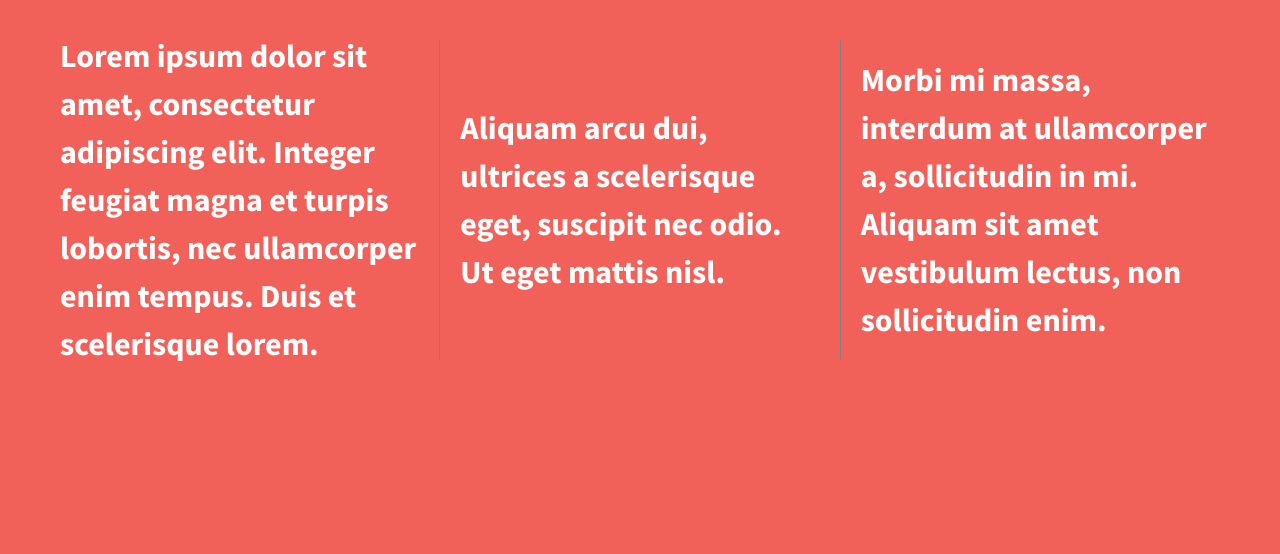
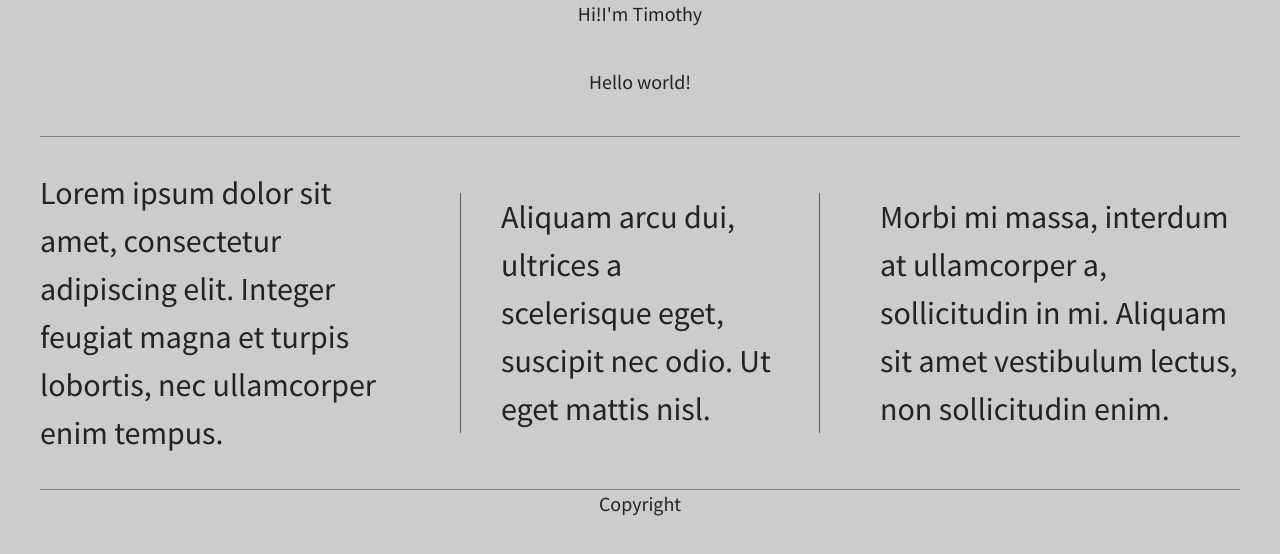
Before and after one commit to timmy-goods/206-divs-flexbox-starter, a plain HTML site: page index.html in a window 1280 px wide. Drawn offline with nearby package versions, Linux system fonts and the light colour scheme; a script that the page names is missing.

Commit message:
Updated to practice site layout

```diff
--- a/css/main.css
+++ b/css/main.css
@@ -97,41 +97,62 @@ textarea {
 
 
 html {
-  background-color: #fff;
+  background-color: #ccc;
   height: 100%;
+  width: 100%;
 }
 
 body {
   font-family: 'Source Sans Pro', sans-serif;
-  padding: 2em;
+  padding: 0em 2em;
   font-size: 1.25em;
-  height: 100%;
-  background-color: #f16059;
+  display: flex;
+  justify-content: center;
 }
 
-.wrapper {
-  /*add display:flex and set justify-content to space-between*/
+.flex-container {
   display: flex;
+  align-items: center;
+  flex-flow: row wrap;
   justify-content: space-between;
-  font-weight: 700;
+  max-width: 1200px;
 }
 
-.div-1, .div-2, .div-3 {
-  /*give the divs a width of 30%, add display:flex, set justify-content and align-items to center*/
-  color: #fff;
+header, footer {
+	display: flex;
+	justify-content: center;
+	align-items: center;
+	width: 100%;
+	background-color: #ccc;
+
+}
+
+main {
+	background-color: #ccc;
+	border-bottom: 1px solid gray;
+	width: 100%;
+	display: flex;
+	justify-content: center;
+	align-items: center;
+	padding: 2em;
+}
+
+.flex-items{
+  display: flex;
+  justify-content: center;
+  align-items: center;
   line-height: 1.5em;
   font-size: 1.6em;
-  height: 300px;
-  display: flex;
-  justify-content: center;
-  padding: 10px 20px;
-  width: 33.3333%;
-  align-items: center;
+  background-color: #ccc;
 }
 
-.div-2 {
-    border-left: 1px solid gray;
-    border-right: 1px solid gray;
+footer {
+	border-top: 1px solid gray;
+}
+
+#div-2 {
+    border-top: 1px solid gray;
+    border-bottom: 1px solid gray;
 }
 
 
@@ -216,6 +237,29 @@ body {
    These examples override the primary ('mobile first') styles.
    Modify as content requires.
    ========================================================================== */
+@media all and (max-width: 768px) {
+    body {
+      padding: 1em;
+    }
+}
+
+@media (min-width: 1200px) {
+    .flex-items {
+      flex-basis: 30%;
+      border-bottom: none;
+    }
+
+	#div-2 {
+	  border-bottom: none;
+	  border-top: none;
+	}
+
+    #div-2 p {
+      border-left: 1px solid #555;
+      border-right: 1px solid #555;
+      padding: 0 40px;
+    }
+}
 
 @media print,
        (-webkit-min-device-pixel-ratio: 1.25),
--- a/index.html
+++ b/index.html
@@ -13,24 +13,28 @@
         <link rel="stylesheet" href="css/normalize.css">
         <link rel="stylesheet" href="css/main.css">
         <script src="js/vendor/modernizr-2.8.3.min.js"></script>
-        <link href='http://fonts.googleapis.com/css?family=Lora:700' rel='stylesheet' type='text/css'>
-        <link href='http://fonts.googleapis.com/css?family=Source+Sans+Pro:400,700' rel='stylesheet' type='text/css'>
+        <link href="http://fonts.googleapis.com/css?family=Lora:700" rel="stylesheet" type="text/css">
+        <link href="http://fonts.googleapis.com/css?family=Source+Sans+Pro:400,700" rel="stylesheet" type="text/css">
     </head>
     <body>
         <!--[if lt IE 8]>
             <p class="browserupgrade">You are using an <strong>outdated</strong> browser. Please <a href="http://browsehappy.com/">upgrade your browser</a> to improve your experience.</p>
         <![endif]-->
 
-        <section class="wrapper">
-            <div class="div-1">
-                <p>Lorem ipsum dolor sit amet, consectetur adipiscing elit. Integer feugiat magna et turpis lobortis, nec ullamcorper enim tempus. Duis et scelerisque lorem.</p>
+        <section class="flex-container">
+			<header><span>Hi!</span> I'm Timothy</header>
+			<main>Hello world!
+			</main>
+            <div id="div-1" class="flex-items">
+                <p>Lorem ipsum dolor sit amet, consectetur adipiscing elit. Integer feugiat magna et turpis lobortis, nec ullamcorper enim tempus.</p>
             </div>
-            <div class="div-2">
+            <div id="div-2" class="flex-items">
                 <p> Aliquam arcu dui, ultrices a scelerisque eget, suscipit nec odio. Ut eget mattis nisl.</p>
             </div>
-            <div class="div-3">
+            <div id="div-3" class="flex-items">
                 <p> Morbi mi massa, interdum at ullamcorper a, sollicitudin in mi. Aliquam sit amet vestibulum lectus, non sollicitudin enim.</p>
             </div>
+			<footer>Copyright</footer>
         </section>
 
         <script src="https://ajax.googleapis.com/ajax/libs/jquery/1.11.3/jquery.min.js"></script>
```
